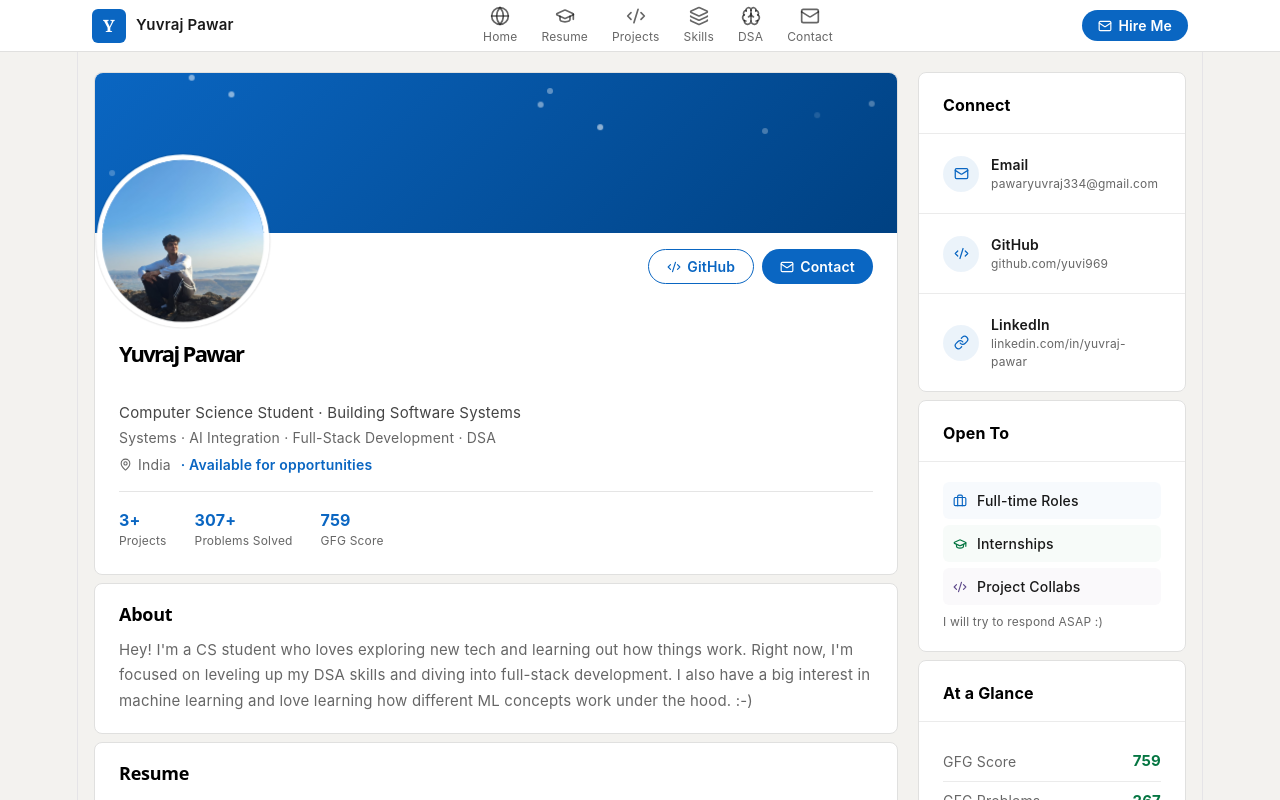
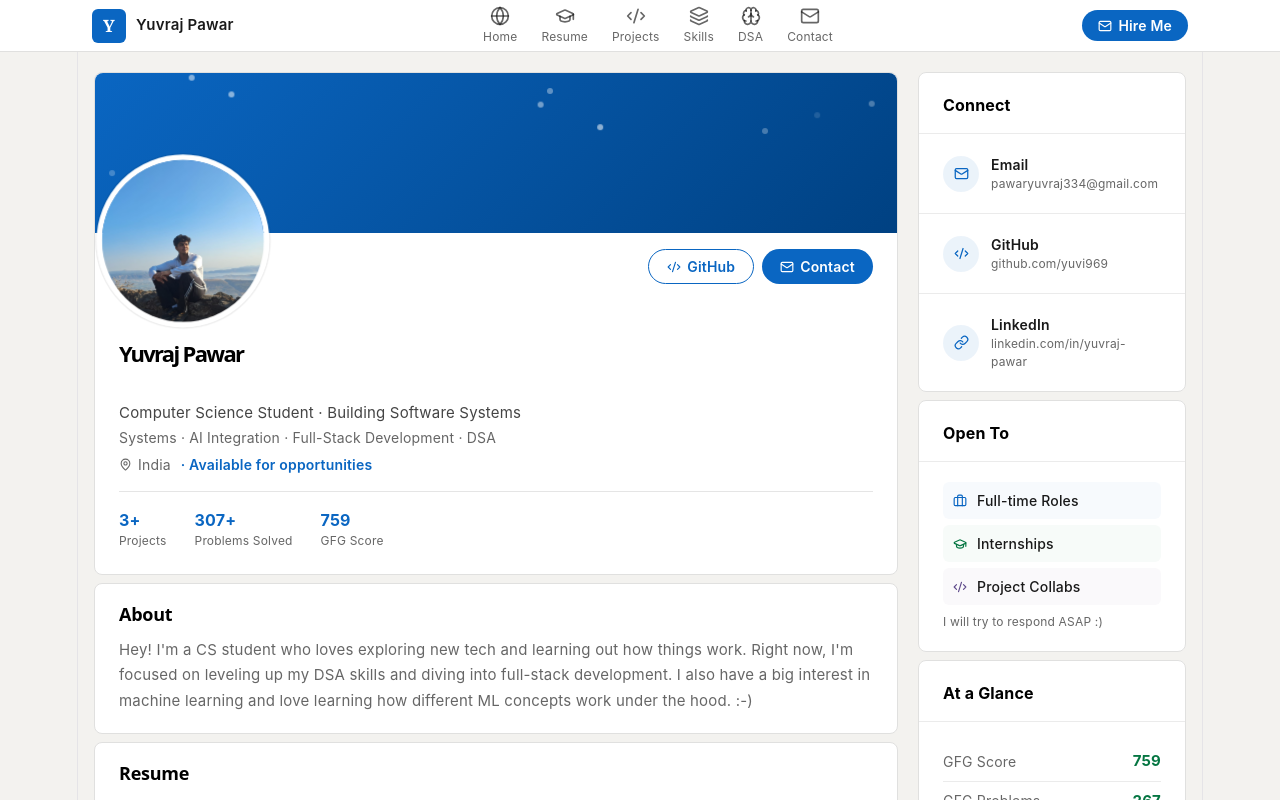
Before and after one commit to yuvi969/portfolio, a React app: page / in a window 1280 px wide. Shown: the top 800 px of the page. Built offline with nearby package versions, Linux system fonts and the light colour scheme; the HTML template or start-up script is replaced by a standard one.

Commit message:
pfp update 3

```diff
--- a/src/App.jsx
+++ b/src/App.jsx
@@ -227,7 +227,7 @@ function Profile() {
     zIndex: 1,
     objectFit: "cover",
 
-    objectPosition: "60% 25%", // move image right
+    objectPosition: "40% 25%", // move image right
     transform: "scale(1.35)",  // slightly more zoom
 
     flexShrink: 0,
```
